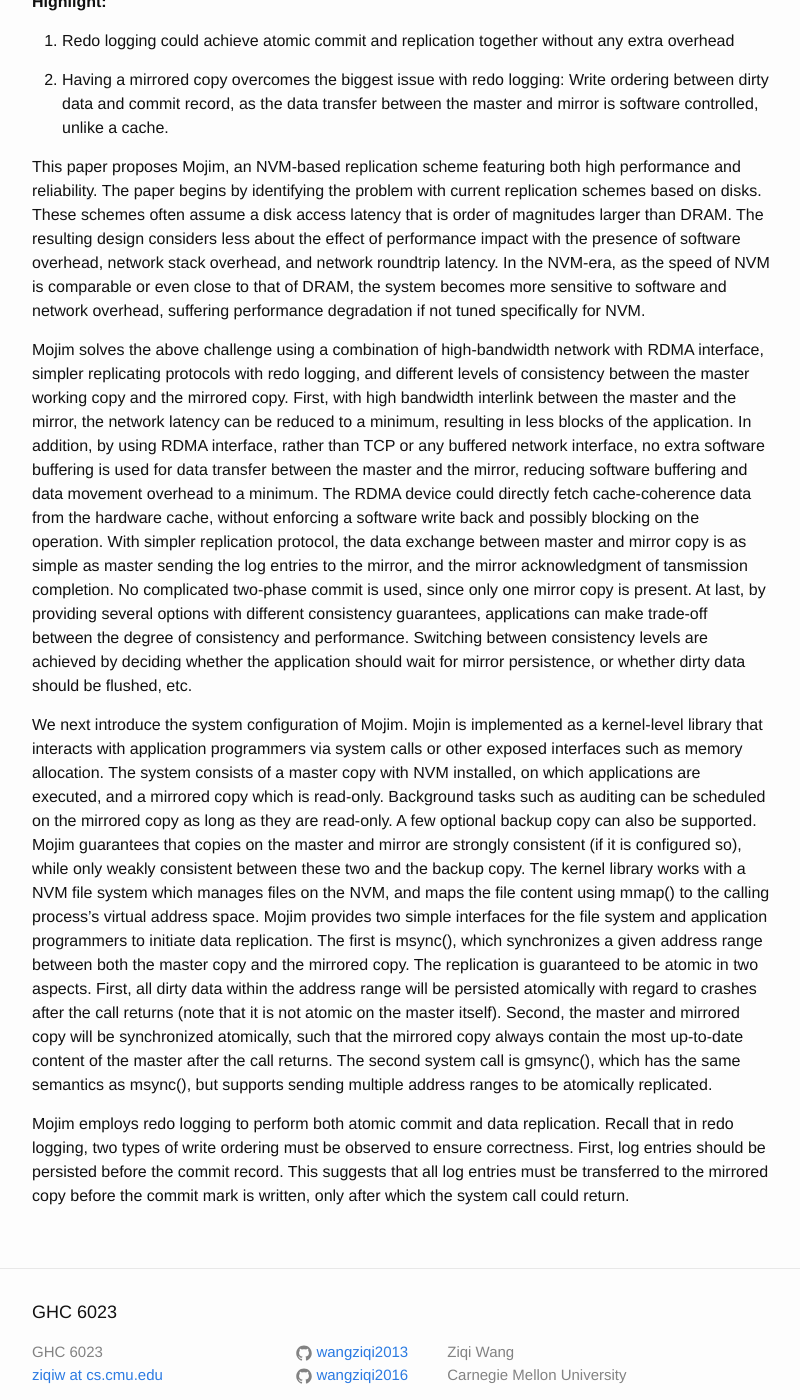
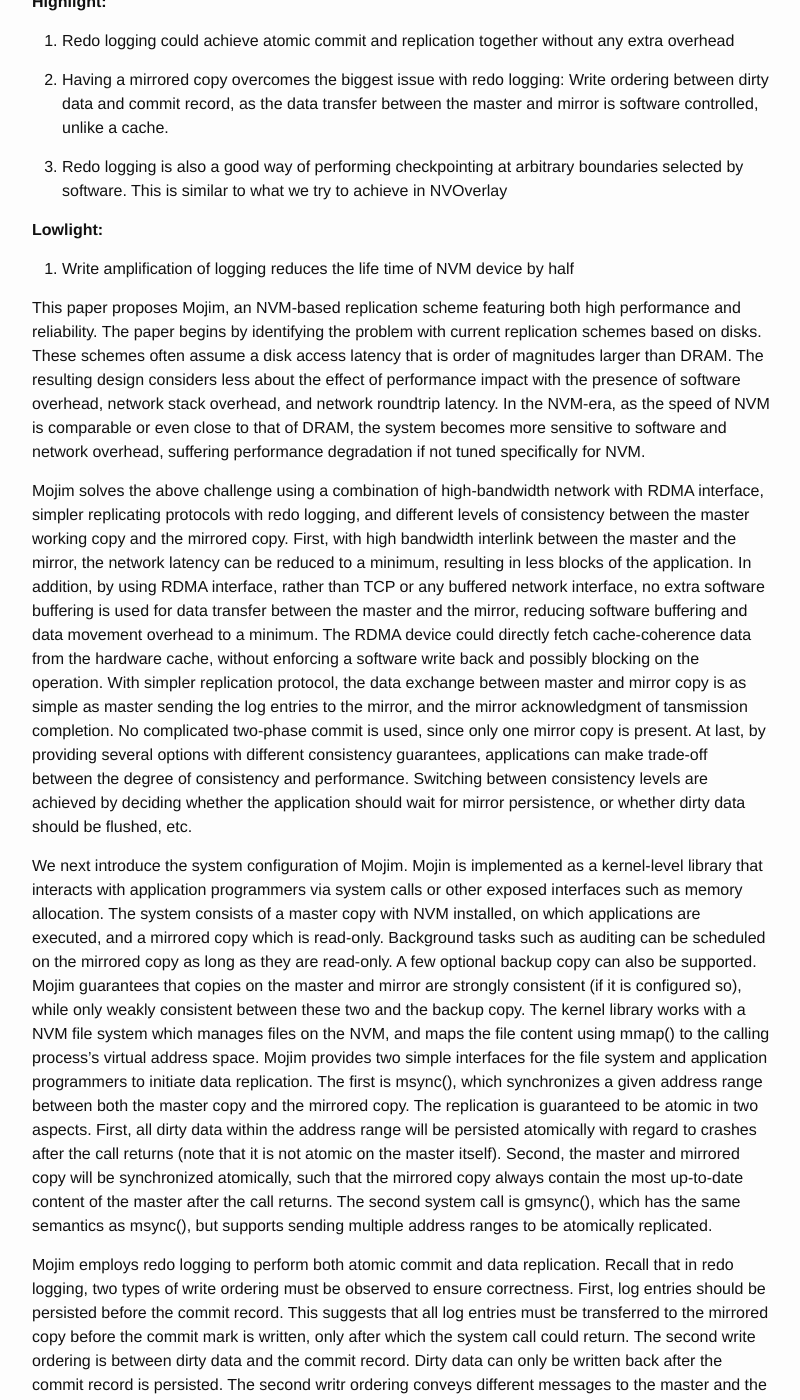
Before and after one commit to wangziqi2013/wangziqi2013.github.io, a Jekyll site: the page built from _posts/2020-06-22-mojim.markdown, in a window 1280 px wide and 1400 px high, scrolled down 502 px. Shown: the whole window, without its empty margins (238-1038 px from the left). Built offline with Jekyll 4.4.1, drawn with Linux system fonts in a browser that asks for light colours; some of the changed text lies outside the part shown.

Commit message:
Adding low light

```diff
--- a/_posts/2020-06-22-mojim.markdown
+++ b/_posts/2020-06-22-mojim.markdown
@@ -19,6 +19,13 @@ version_mgmt:
 
 2. Having a mirrored copy overcomes the biggest issue with redo logging: Write ordering between dirty data and commit record,
    as the data transfer between the master and mirror is software controlled, unlike a cache.
+
+3. Redo logging is also a good way of performing checkpointing at arbitrary boundaries selected by software. This is
+   similar to what we try to achieve in NVOverlay
+
+**Lowlight:**
+
+1. Write amplification of logging reduces the life time of NVM device by half
 
 This paper proposes Mojim, an NVM-based replication scheme featuring both high performance and reliability. The paper begins
 by identifying the problem with current replication schemes based on disks. These schemes often assume a disk access latency
@@ -60,4 +67,7 @@ ranges to be atomically replicated.
 Mojim employs redo logging to perform both atomic commit and data replication. Recall that in redo logging, two types of
 write ordering must be observed to ensure correctness. First, log entries should be persisted before the commit record.
 This suggests that all log entries must be transferred to the mirrored copy before the commit mark is written, only
-after which the system call could return.
+after which the system call could return. The second write ordering is between dirty data and the commit record. Dirty
+data can only be written back after the commit record is persisted. The second writr ordering conveys different messages
+to the master and the mirror. For master copies, there is no guarantee that the hardware cache will not write back dirty
+data before the commit record.
```
